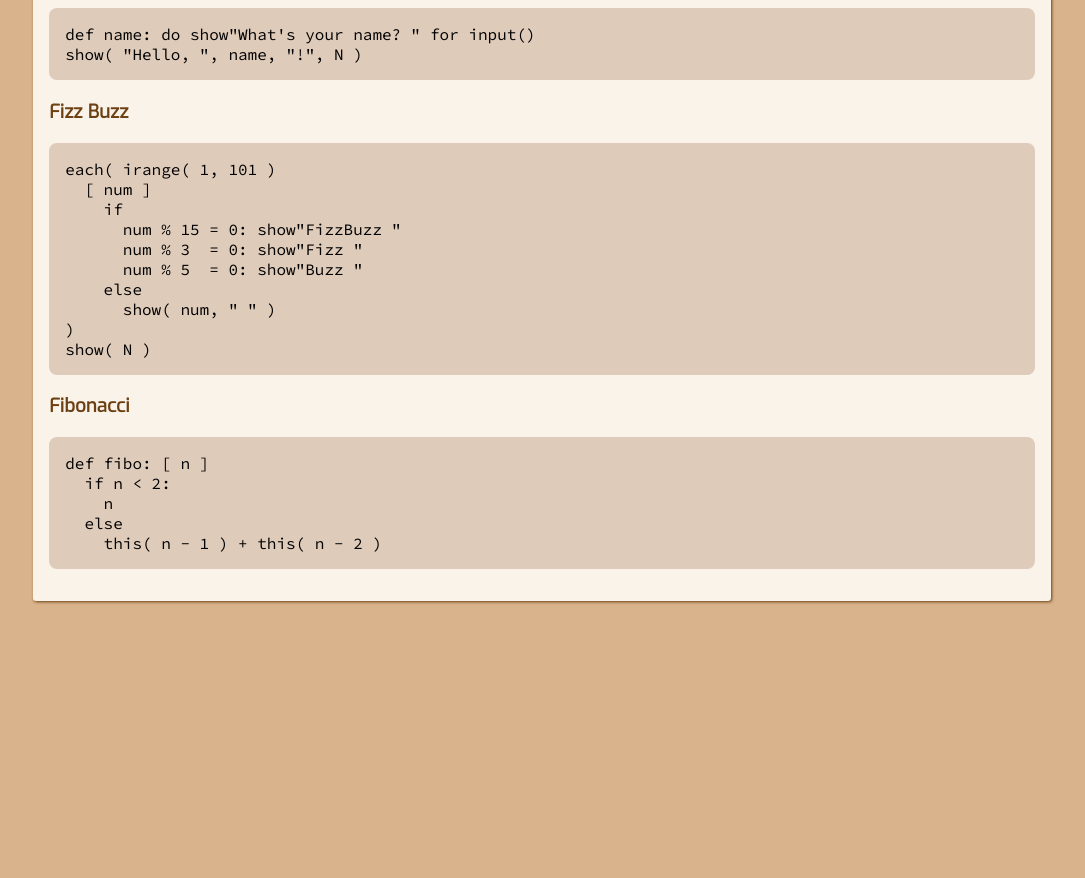
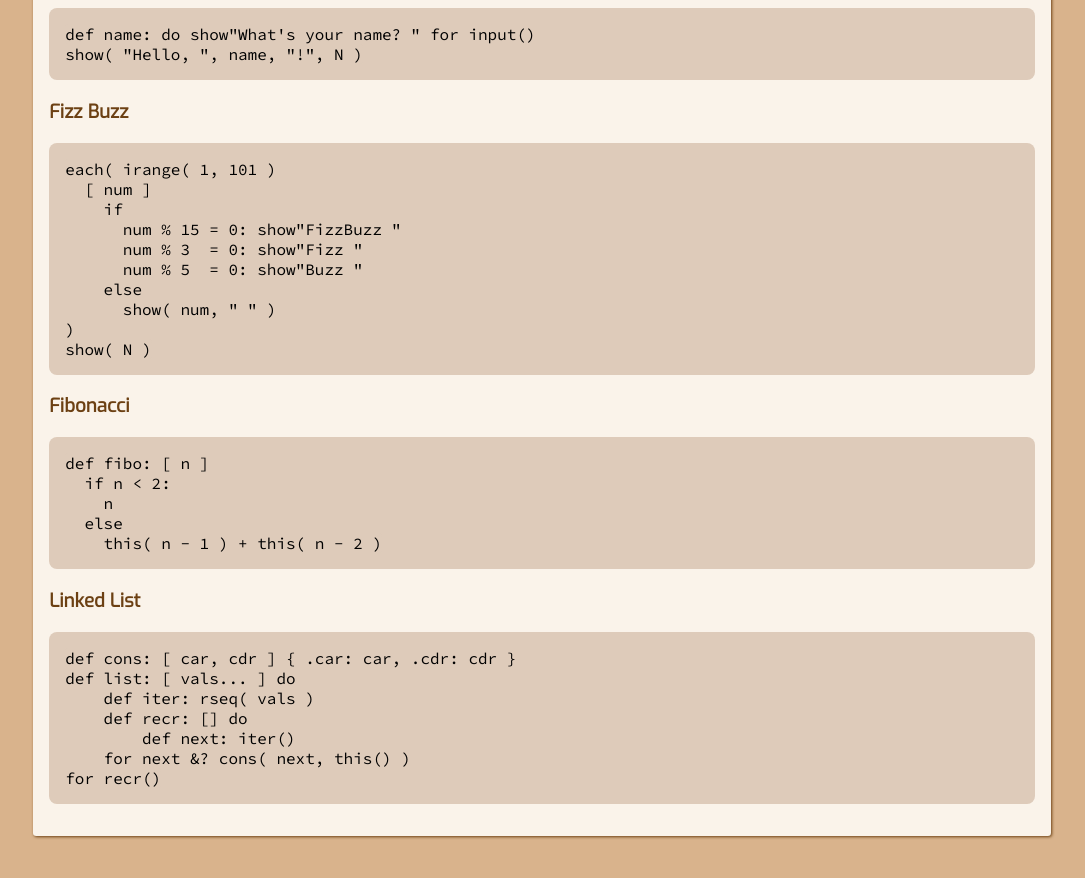
Before and after one commit to ten-lang/ten-lang, a Jekyll site: the page built from index.md, in a window 1280 px wide and 900 px high, scrolled down 1246 px. Shown: the top 878 px of the window, without its empty margins (98-1183 px from the left). Built offline with Jekyll 4.4.1, drawn with Linux system fonts in a browser that asks for light colours; before the commit the page ends 1911 px from its top, so only the background shows below that.

Commit message:
Add record example to index.md

```diff
--- a/index.md
+++ b/index.md
@@ -71,3 +71,12 @@ looks like:
         n
       else
         this( n - 1 ) + this( n - 2 )
+
+### Linked List
+    def cons: [ car, cdr ] { .car: car, .cdr: cdr }
+    def list: [ vals... ] do
+        def iter: rseq( vals )
+        def recr: [] do
+            def next: iter()
+        for next &? cons( next, this() )
+    for recr()
```
